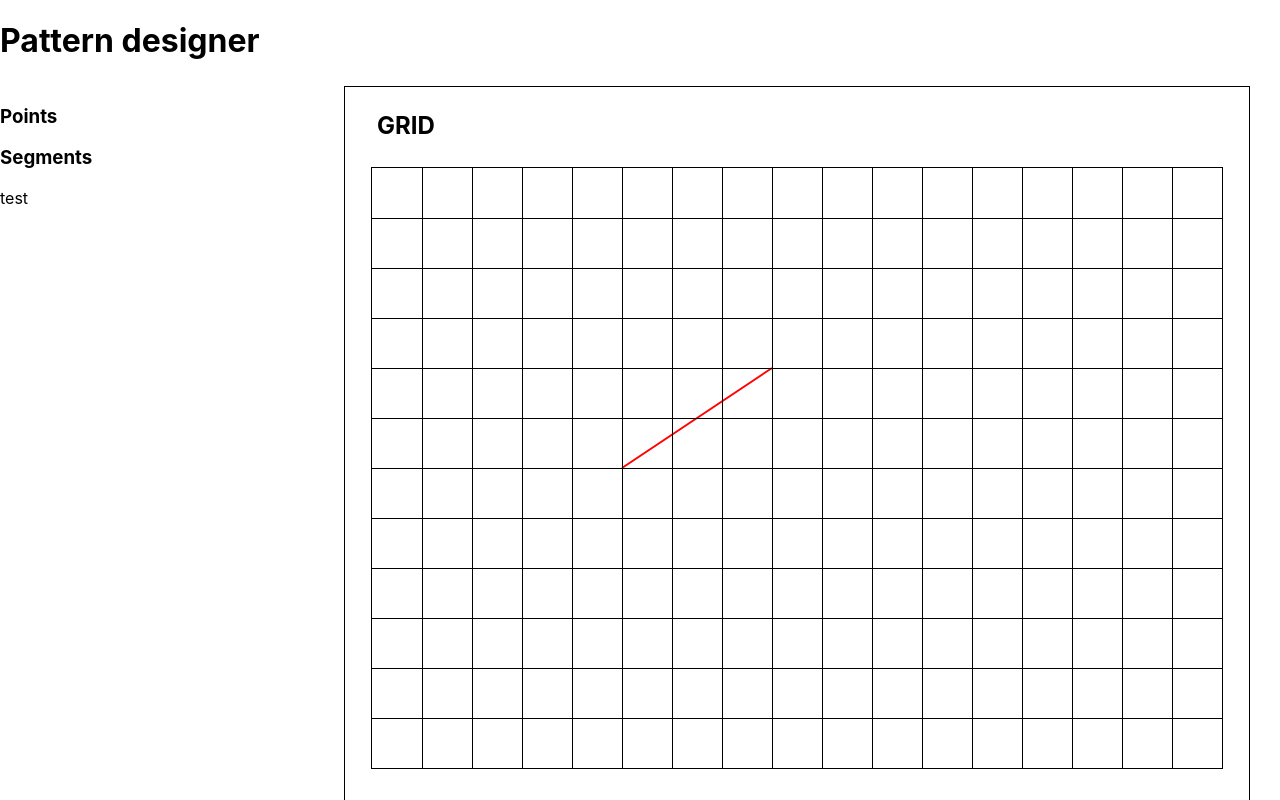
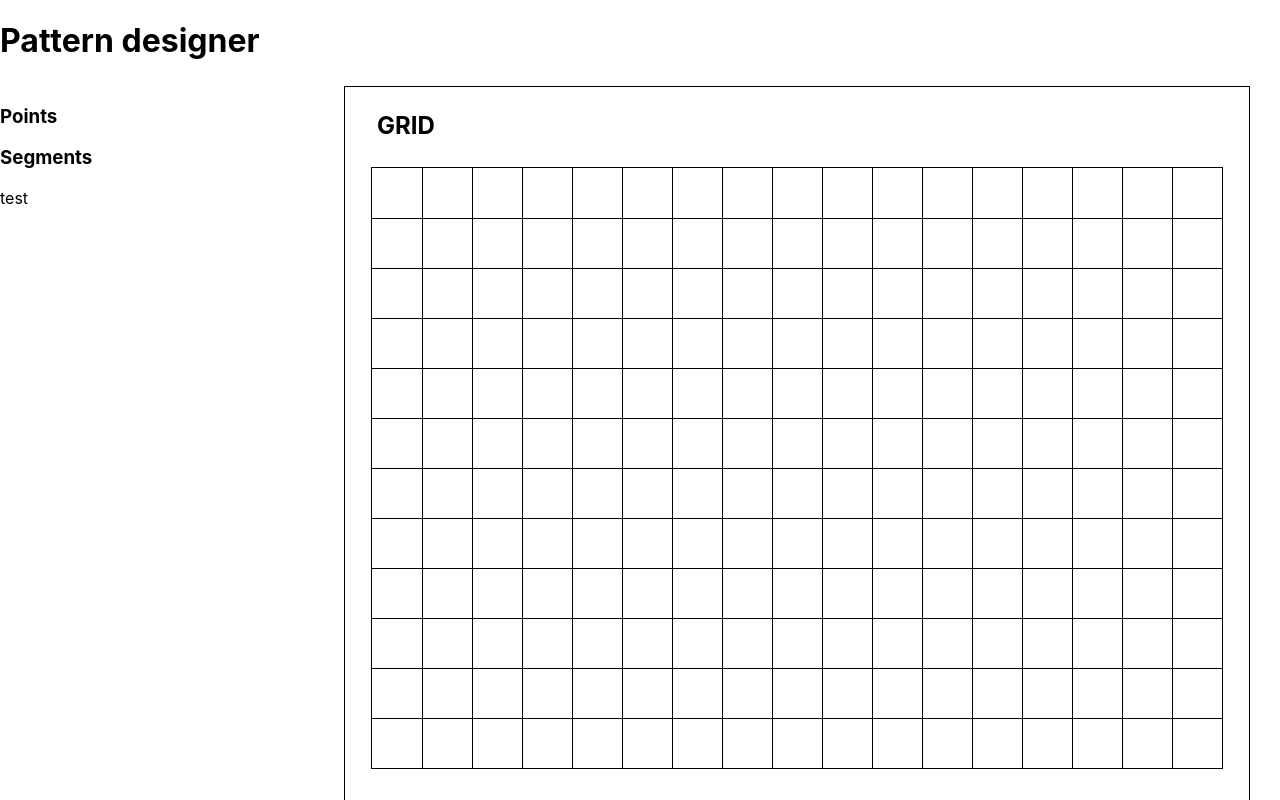
Before and after one commit to MathildeMerx/PatternMaker, a React (Create React App) app: page / in a window 1280 px wide. Built offline with nearby package versions, Linux system fonts and the light colour scheme.

Commit message:
adding segments with shitty interface - to be modified tomorrow

```diff
--- a/src/App.jsx
+++ b/src/App.jsx
@@ -2,7 +2,7 @@ import { useState } from "react";
 import "./App.css";
 import { GridCell } from "./GridCell";
 import { useContainerDimensions } from "./useContainerDimensions";
-import { DropdownItem } from "./DropdownItem";
+import { DropdownMenu } from "./DropdownItem";
 
 function App() {
     let [{ width, height }, containerRef] = useContainerDimensions();
@@ -40,21 +40,11 @@ function App() {
                         ))}
                     </ul>
                     <h3>Segments</h3>
-                    <div className="dropdown">
-                        <div className="dropdown-content">
-                            {existingPoints.map((pointName) => {
-                                return (
-                                    <DropdownItem
-                                        pointName={pointName}
-                                        segments={segments}
-                                        setSegments={setSegments}
-                                        key={pointName[0]}
-                                    />
-                                );
-                            })}
-                        </div>
-                        test
-                    </div>
+                    <DropdownMenu
+                        existingPoints={existingPoints}
+                        segments={segments}
+                        setSegments={setSegments}
+                    />
                 </aside>
                 <section className="design-content" ref={containerRef}>
                     <h2 className="pattern-name">GRID</h2>
@@ -65,6 +55,7 @@ function App() {
                         points={points}
                         setPoints={setPoints}
                         gridSpacing={gridSpacing}
+                        segments={segments}
                     />
                 </section>
             </main>
--- a/src/DropdownItem.jsx
+++ b/src/DropdownItem.jsx
@@ -1,9 +1,10 @@
 function clickMenu(event, segments, setSegments) {
     event.preventDefault();
-    console.log(event);
     const numSegments = segments.length;
     let segmentCopy = segments.slice();
-    if (segments[numSegments - 1].length === 1) {
+    if (numSegments === 0) {
+        segmentCopy.push([event.target.name]);
+    } else if (segments[numSegments - 1].length === 1) {
         segmentCopy[numSegments - 1].push(event.target.name);
     } else {
         segmentCopy.push([event.target.name]);
@@ -15,11 +16,31 @@ function DropdownItem({ pointName, segments, setSegments }) {
     return (
         <button
             name={pointName[0]}
-            onclick={(e) => clickMenu(e, segments, setSegments)}
+            onClick={(e) => clickMenu(e, segments, setSegments)}
         >
             {pointName[0]}
         </button>
     );
 }
 
-export { DropdownItem };
+function DropdownMenu({ existingPoints, segments, setSegments }) {
+    return (
+        <div className="dropdown">
+            <div className="dropdown-content">
+                {existingPoints.map((pointName) => {
+                    return (
+                        <DropdownItem
+                            pointName={pointName}
+                            segments={segments}
+                            setSegments={setSegments}
+                            key={pointName[0]}
+                        />
+                    );
+                })}
+            </div>
+            test
+        </div>
+    );
+}
+
+export { DropdownMenu };
--- a/src/GridCell.jsx
+++ b/src/GridCell.jsx
@@ -10,6 +10,7 @@ function GridCell({
     points,
     setPoints,
     gridSpacing,
+    segments,
 }) {
     const [pointNum, setPointNum] = useState(pointNames);
     const arrWidth = [...Array(numCellWidth).keys()];
@@ -31,12 +32,47 @@ function GridCell({
                 height={height}
                 viewBox={`0 0 ${width} ${height} `}
             >
-                <path
-                    d={`M ${5 * 50} ${6 * 50} L ${8 * 50} ${4 * 50}`}
-                    fill="none"
-                    stroke="red"
-                    strokeWidth="2"
-                />
+                {segments.map((seg) => {
+                    if (seg.length === 1) {
+                        return null;
+                    } else {
+                        const origin = seg[0];
+                        const dest = seg[1];
+                        const originIndex = points.indexOf(origin);
+                        const destIndex = points.indexOf(dest);
+                        console.log(
+                            (Math.floor(originIndex / (numCellHeight - 1)) +
+                                1) *
+                                50
+                        );
+                        console.log((originIndex % (numCellHeight - 1)) + 1);
+                        return (
+                            <path
+                                d={`M ${
+                                    (Math.floor(
+                                        originIndex / (numCellHeight - 1)
+                                    ) +
+                                        1) *
+                                    50
+                                } ${
+                                    ((originIndex % (numCellHeight - 1)) + 1) *
+                                    50
+                                } L ${
+                                    (Math.floor(
+                                        destIndex / (numCellHeight - 1)
+                                    ) +
+                                        1) *
+                                    50
+                                } ${
+                                    ((destIndex % (numCellHeight - 1)) + 1) * 50
+                                }`}
+                                fill="none"
+                                stroke="red"
+                                strokeWidth="2"
+                            />
+                        );
+                    }
+                })}
             </svg>
             {arrWidth.map((line) => (
                 <div
```
